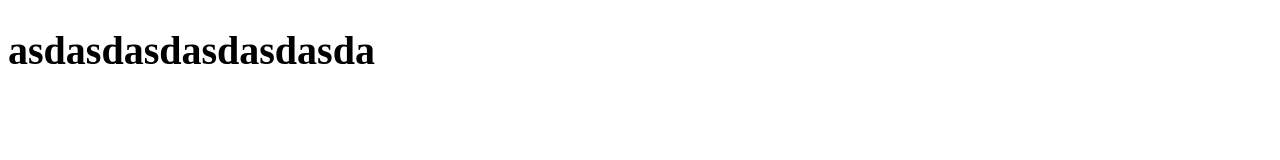
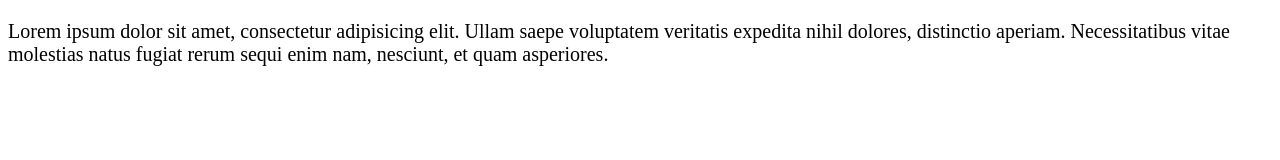
Before and after one commit to Vladislavyatsiy/site, a plain HTML site: page index.html in a window 1280 px wide. Drawn offline with Linux system fonts and the light colour scheme.

Commit message:
third commit

```diff
--- a/index.html
+++ b/index.html
@@ -6,7 +6,7 @@
 </head>
 <link rel="stylesheet" href="css/style.css">
 <body>
-	<h1>asdasdasdasdasdasda</h1>
+	<p>Lorem ipsum dolor sit amet, consectetur adipisicing elit. Ullam saepe voluptatem veritatis expedita nihil dolores, distinctio aperiam. Necessitatibus vitae molestias natus fugiat rerum sequi enim nam, nesciunt, et quam asperiores.</p>
 
 </body>
 </html>
```
